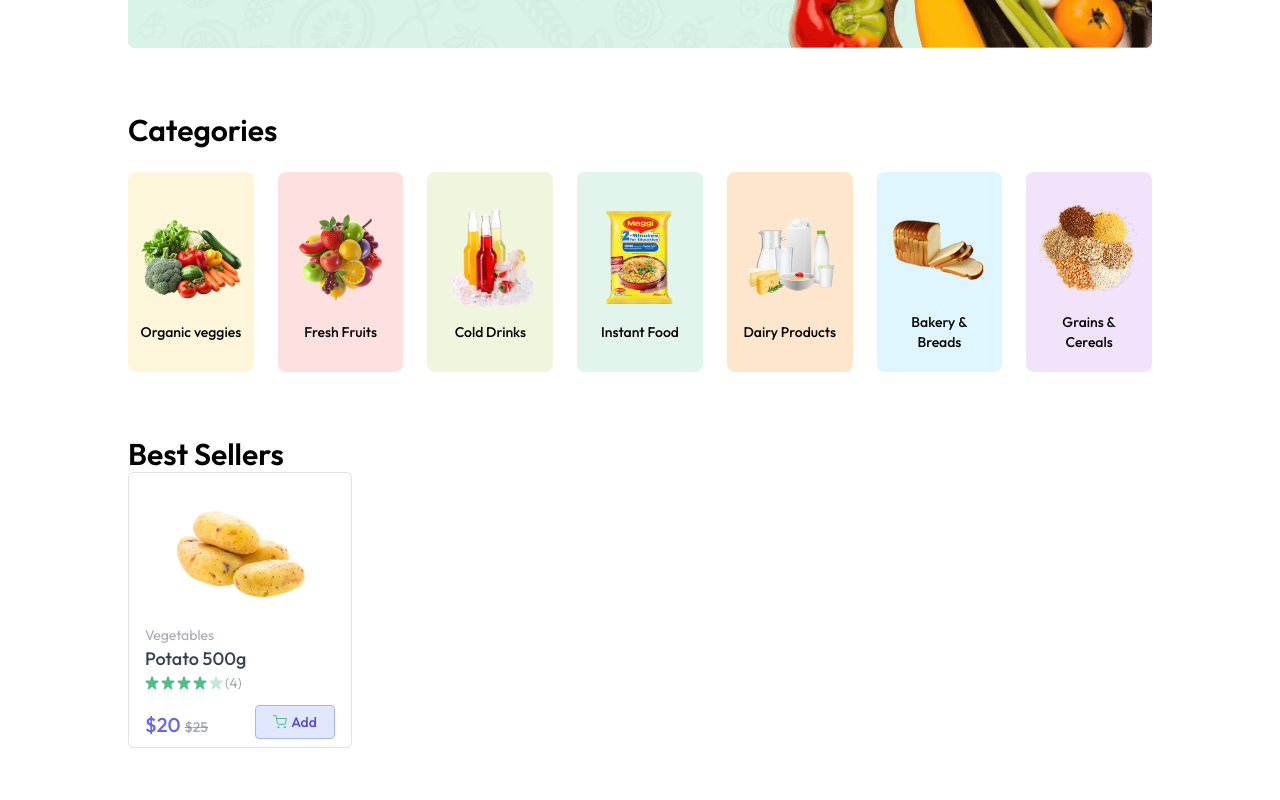
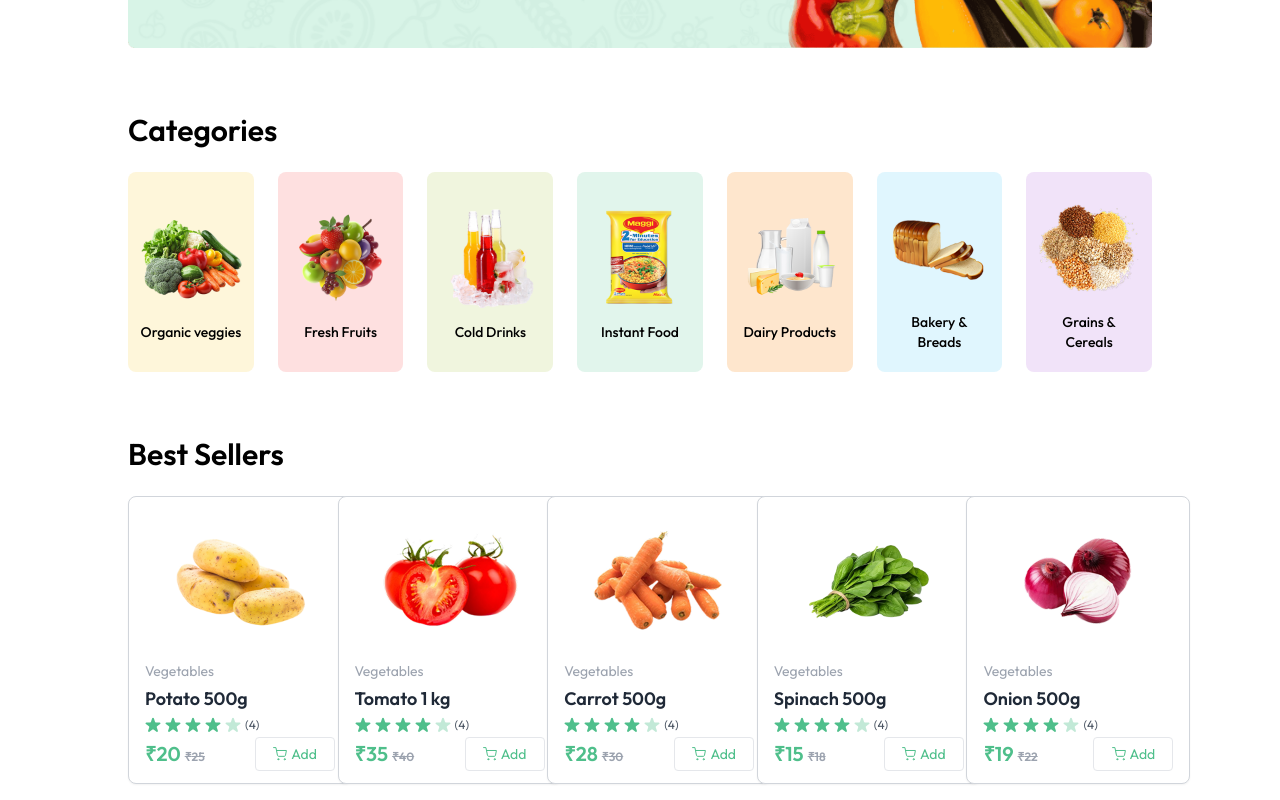
Before and after one commit to rameshwar8767/GreenCart, a React (Vite) app in the folder frontend/: page / in a window 1280 px wide. Shown: the part 448-1248 px from the top of the page. Before the commit the page ends 1212 px from the top, so only its background shows below. Built offline with nearby package versions, Linux system fonts and the light colour scheme.

Commit message:
fix: Correct currency variable reference in AppContext and improve ProductCard layout

```diff
--- a/frontend/src/components/BestSellers.jsx
+++ b/frontend/src/components/BestSellers.jsx
@@ -7,8 +7,11 @@ const BestSellers = () => {
   return (
     <div className='mt-16'>
       <p className="text-2xl md:text-3xl font-semibold">Best Sellers</p>
-      <div>
-        <ProductCard product={products[0]}/>
+      <div className='grid grid-cols-2 sm:grid-cols-3 md:grid-cols-4 lg:grid-cols-5 md:gap-6 gap-4 mt-6'>
+        {products.filter((product)=> product.inStock).slice(0, 5).map((product,index) => (
+          <ProductCard key={index} product={product}/>
+        ))}
+
       </div>
     </div>
   )
--- a/frontend/src/components/ProductCard.jsx
+++ b/frontend/src/components/ProductCard.jsx
@@ -1,44 +1,79 @@
-import React from 'react'
+import React from 'react';
 import { assets } from '../assets/assets';
 import { useAppContext } from '../context/AppContext';
 
-const ProductCard = ({product}) => {
-
-    const {currency,cartItems, addToCart, updateCartItem, removeFromCart, navigate} = useAppContext()
 
 
-    return product && (
-        <div className="border border-gray-500/20 rounded-md md:px-4 px-3 py-2 bg-white min-w-56 max-w-56 w-full">
+
+const ProductCard = ({ product }) => {
+  const {
+    cartItems,
+    addToCart,
+    removeFromCart,
+    currency
+  } = useAppContext();
+
+  if (!product) return null;
+
+  const isInCart = !!cartItems[product._id];
+  const rating = 4;
+
+  return (
+    <div className="border border-gray-300 rounded-lg bg-white shadow-sm hover:shadow-md transition-all md:px-4 px-3 py-3 min-w-56 max-w-56 w-full">
       <div className="group cursor-pointer flex items-center justify-center px-2">
-                <img className="group-hover:scale-105 transition max-w-26 md:max-w-36" src={product.image[0]} alt={product.name} />
+        <img
+          className="group-hover:scale-105 transition-transform max-w-26 md:max-w-36 object-contain"
+          src={product.image[0]}
+          alt={product.name}
+        />
       </div>
-            <div className="text-gray-500/60 text-sm">
-                <p>{product.category}</p>
-                <p className="text-gray-700 font-medium text-lg truncate w-full">{product.name}</p>
-                <div className="flex items-center gap-0.5">
-                    {Array(5).fill('').map((_, i) => (
 
-                            <img key={i} className='md:w-3.5 w3' src={i < 4 ? assets.star_icon : assets.star_dull_icon} alt="" srcset="" />
+      <div className="text-sm text-gray-600 mt-2 space-y-1">
+        <p className="text-gray-400">{product.category}</p>
+        <p className="text-gray-800 font-semibold text-lg truncate">{product.name}</p>
+
+        <div className="flex items-center gap-1">
+          {Array(5).fill().map((_, i) => (
+            <img
+              key={i}
+              className="w-4 h-4"
+              src={i < rating ? assets.star_icon : assets.star_dull_icon}
+              alt={`star-${i + 1}`}
+            />
           ))}
-                    <p>(4)</p>
+          <span className="text-xs">(4)</span>
         </div>
-                <div className="flex items-end justify-between mt-3">
-                    <p className="md:text-xl text-base font-medium text-indigo-500">
-                        {currency}${product.offerPrice} {" "} <span className="text-gray-500/60 md:text-sm text-xs line-through">{currency}${product.price}</span>
+
+        <div className="flex items-center justify-between mt-3">
+          <p className="text-primary font-semibold md:text-xl text-base">
+            {currency}{product.offerPrice}
+            <span className="line-through text-xs text-gray-400 ml-1">
+              {currency}{product.price}
+            </span>
           </p>
-                    <div className="text-indigo-500">
-                        {!cartItems[product._id] ? (
-                            <button  className="flex items-center justify-center gap-1 bg-indigo-100 border border-indigo-300 md:w-[80px] w-[64px] h-[34px] rounded text-indigo-600 font-medium" onClick={() => setCount(1)} >
+
+          <div onClick={(e) => e.stopPropagation()} className="text-primary">
+            {!isInCart ? (
+              <button
+                onClick={() => addToCart(product._id)}
+                className="flex items-center gap-1 bg-primary/10 border border-primary/40 md:w-[80px] w-[64px] h-[34px] rounded hover:bg-primary/20 transition text-sm justify-center"
+              >
                 <img src={assets.cart_icon} alt="cart" />
                 Add
               </button>
             ) : (
-                            <div className="flex items-center justify-center gap-2 md:w-20 w-16 h-[34px] bg-indigo-500/25 rounded select-none">
-                                <button onClick={() => setCount((prev) => Math.max(prev - 1, 0))} className="cursor-pointer text-md px-2 h-full" >
+              <div className="flex items-center justify-center gap-2 md:w-20 w-16 h-[34px] bg-primary/10 rounded select-none">
+                <button
+                  onClick={() => removeFromCart(product._id)}
+                  className="px-2 text-md hover:text-red-500"
+                >
                   -
                 </button>
                 <span className="w-5 text-center">{cartItems[product._id]}</span>
-                                <button onClick={() => setCount((prev) => prev + 1)} className="cursor-pointer text-md px-2 h-full" >
+                <button
+                  onClick={() => addToCart(product._id)}
+                  className="px-2 text-md hover:text-green-600"
+                >
                   +
                 </button>
               </div>
@@ -48,6 +83,6 @@ const ProductCard = ({product}) => {
       </div>
     </div>
   );
-}
+};
 
-export default ProductCard
+export default ProductCard;
--- a/frontend/src/context/AppContext.jsx
+++ b/frontend/src/context/AppContext.jsx
@@ -5,7 +5,7 @@ import { toast } from "react-hot-toast";
 export const AppContext = createContext();
 
 export const AppContextProvider = ({children})=>{
-    const currency = import.meta.VITE_CURRENCY;
+    const currency = import.meta.env.VITE_CURRENCY;
     const navigate = useNavigate()
     const [user, setUser] = useState(true)
     const [isSeller, setIsSeller] = useState(false)
```
Also changed, not shown: 1 other file (tests, documents, lock files or other folders). Lines whose indentation alone changed are shown as unchanged.
